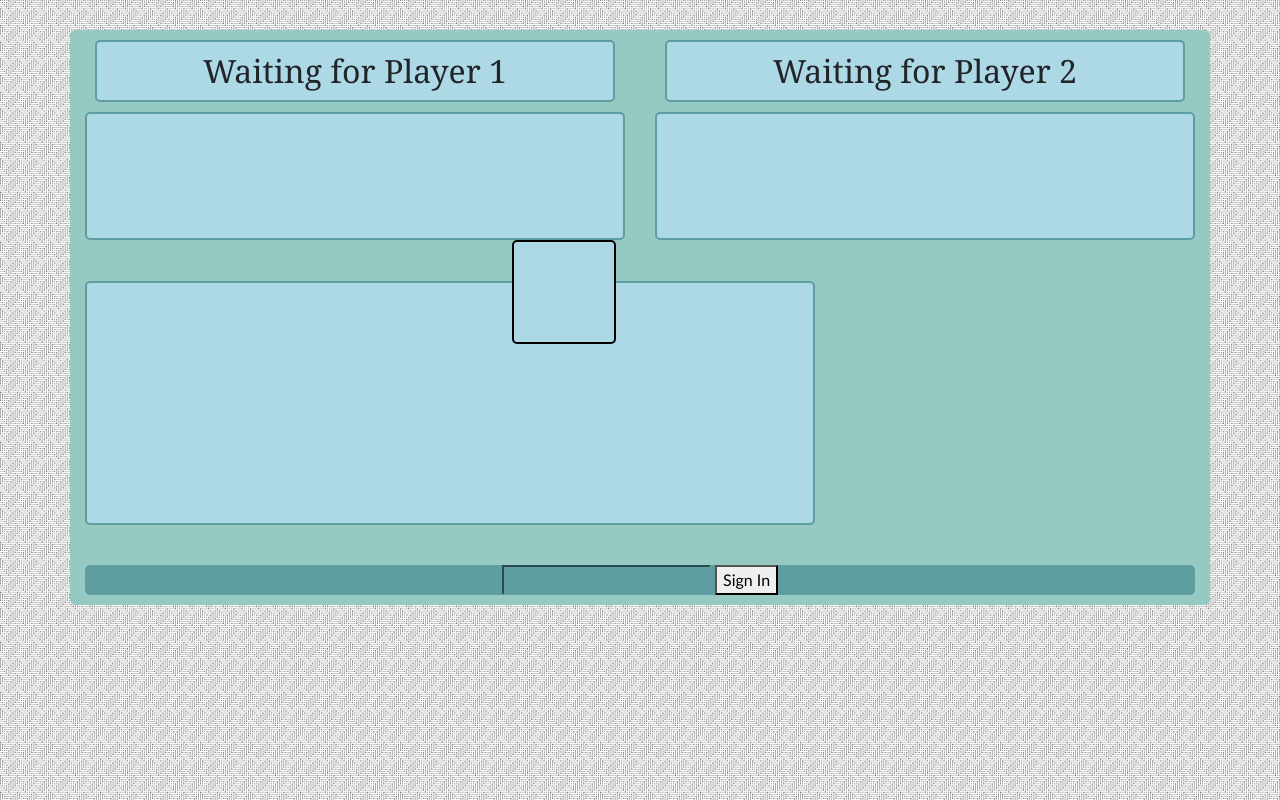
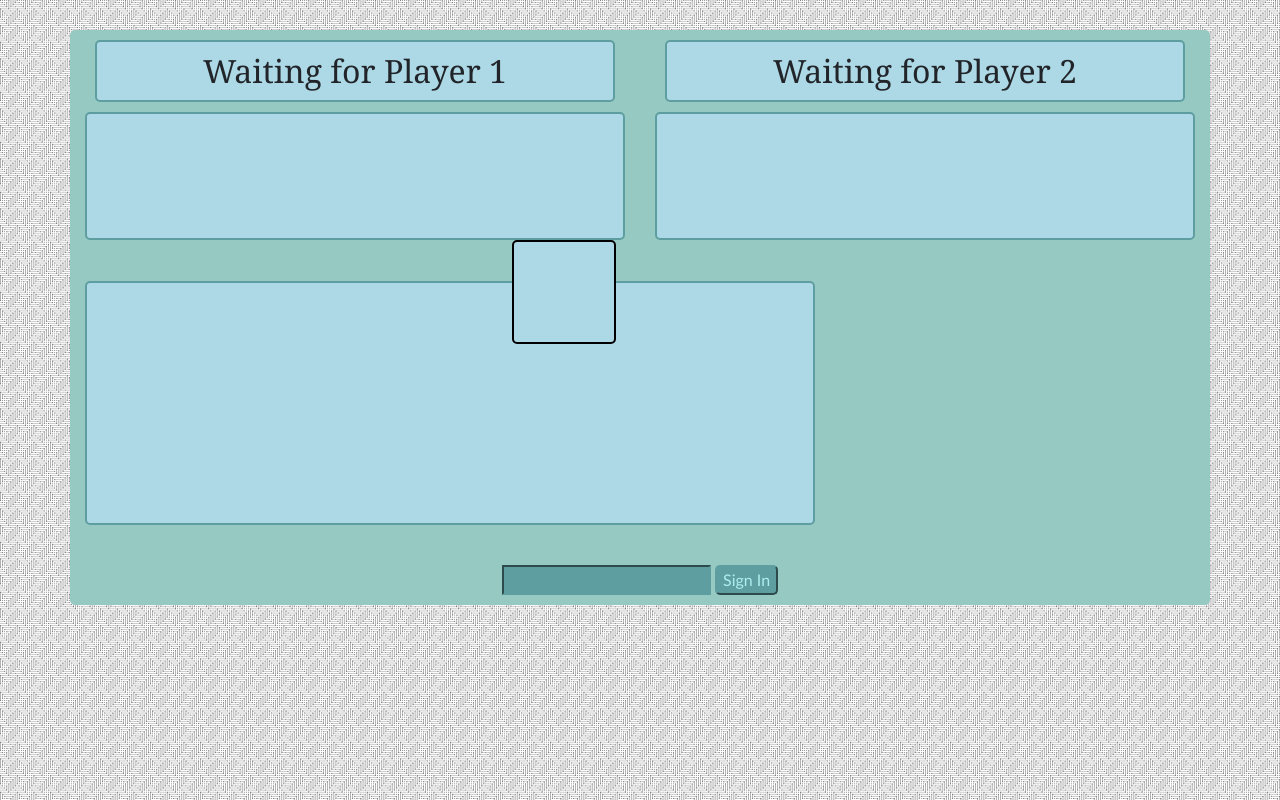
Before and after one commit to ededmond/RPS-Multiplayer, a plain HTML site: page index.html in a window 1280 px wide. Drawn offline with nearby package versions, Linux system fonts and the light colour scheme; no server answers.

Commit message:
fixed minor styling problem

```diff
--- a/assets/css/global.css
+++ b/assets/css/global.css
@@ -90,7 +90,7 @@ body {
     color:paleturquoise;
     outline: none !important;
 }
-#sign-in,#sign-out {
+.sign,#sign-out {
     margin-bottom:10px;
     border-radius:5px;
     background-color:cadetblue;
```
